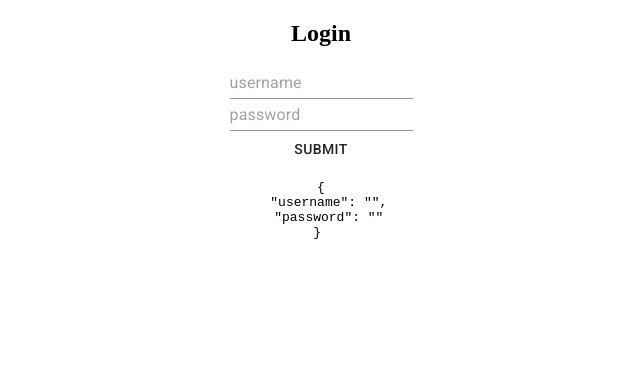
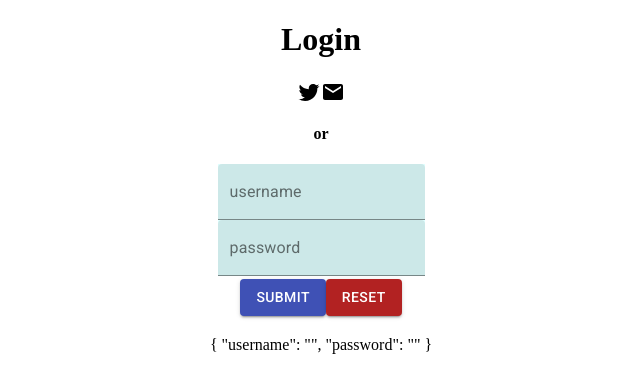
Before and after one commit to kostyniuk/passport-js, a React (Create React App) app in the folder google-strategy/client/: page /login in a window 1280 px wide. Shown: the top 390 px of the page, without its empty margins (319-959 px from the left). Built offline with nearby package versions, Linux system fonts and the light colour scheme; the HTML template or start-up script is replaced by a standard one.

Commit message:
working on login component

```diff
--- a/google-strategy/client/src/pages/Login.js
+++ b/google-strategy/client/src/pages/Login.js
@@ -1,38 +1,73 @@
-import React from 'react';
-import { TextField, Button } from '@material-ui/core';
-import { Formik, Field, Form } from 'formik';
+import React, { useState } from 'react';
+import { TextField, Button, Grid } from '@material-ui/core';
+import styles from './../styles/login.module.css';
+import TwitterIcon from '@material-ui/icons/Twitter';
+import MailIcon from '@material-ui/icons/Mail';
 
 const Login = () => {
+  const [form, setForm] = useState({username: '', password: ''});
+
+  const handleForm = (e) => {
+    console.log(e.target.value);
+  };
+
+  const handleChange = (e) => {
+    const { name, value } = e.target
+    setForm(prev => ({...prev, [name]: value}))
+  };
+
   return (
     <div>
-      <Formik
-        initialValues={{ username: '', password: '' }}
-        onSubmit={() => {
-          console.log('The form is submitted!');
-        }}
+      <h1>Login</h1>
+      <Grid container direction='row' justify='center' alignItems='center'>
+        <TwitterIcon onClick={() => {console.log('twitter')}}/>
+        <MailIcon />
+      </Grid>
+      <h4>or</h4>
+      <form
+        className={styles.form}
+        noValidate
+        autoComplete='off'
+        onSubmit={() => console.log('submitted')}
       >
-        {({ values, isSubmitting, handleBlur, handleSubmit }) => (
-          <Form>
-            <h2>Login</h2>
-            <Field
-              placeholder='username'
+        <TextField
+          id='filled-basic'
           name='username'
-              type='input'
-              as={TextField}
+          className={styles.field}
+          label='username'
+          variant='filled'
+          onChange={(e) => handleChange(e)}
         />
         <div>
-              <Field
-                placeholder='password'
+          <TextField
+            id='filled-basic'
           name='password'
-                type='input'
-                as={TextField}
+            className={styles.field}
+            label='password'
+            variant='filled'
+            onChange={(e) => handleChange(e)}
           />
         </div>
-            <Button disabled={isSubmitting}>Submit</Button>
-            <pre>{JSON.stringify(values, null, 2)} </pre>
-          </Form>
-        )}
-      </Formik>
+        <div className={styles.btn}>
+          <Button
+            variant='contained'
+            color='primary'
+            onClick={(e) => handleForm(e)}
+          >
+            Submit
+          </Button>
+          <Button
+            className={styles.btnReset}
+            variant='contained'
+            color='primary'
+          >
+            Reset
+          </Button>
+        </div>
+      </form>
+      <div style={{margin: '20px'}}>
+        {JSON.stringify(form, null, 2)}
+      </div>
     </div>
   );
 };
```
Lines whose indentation alone changed are shown as unchanged.
